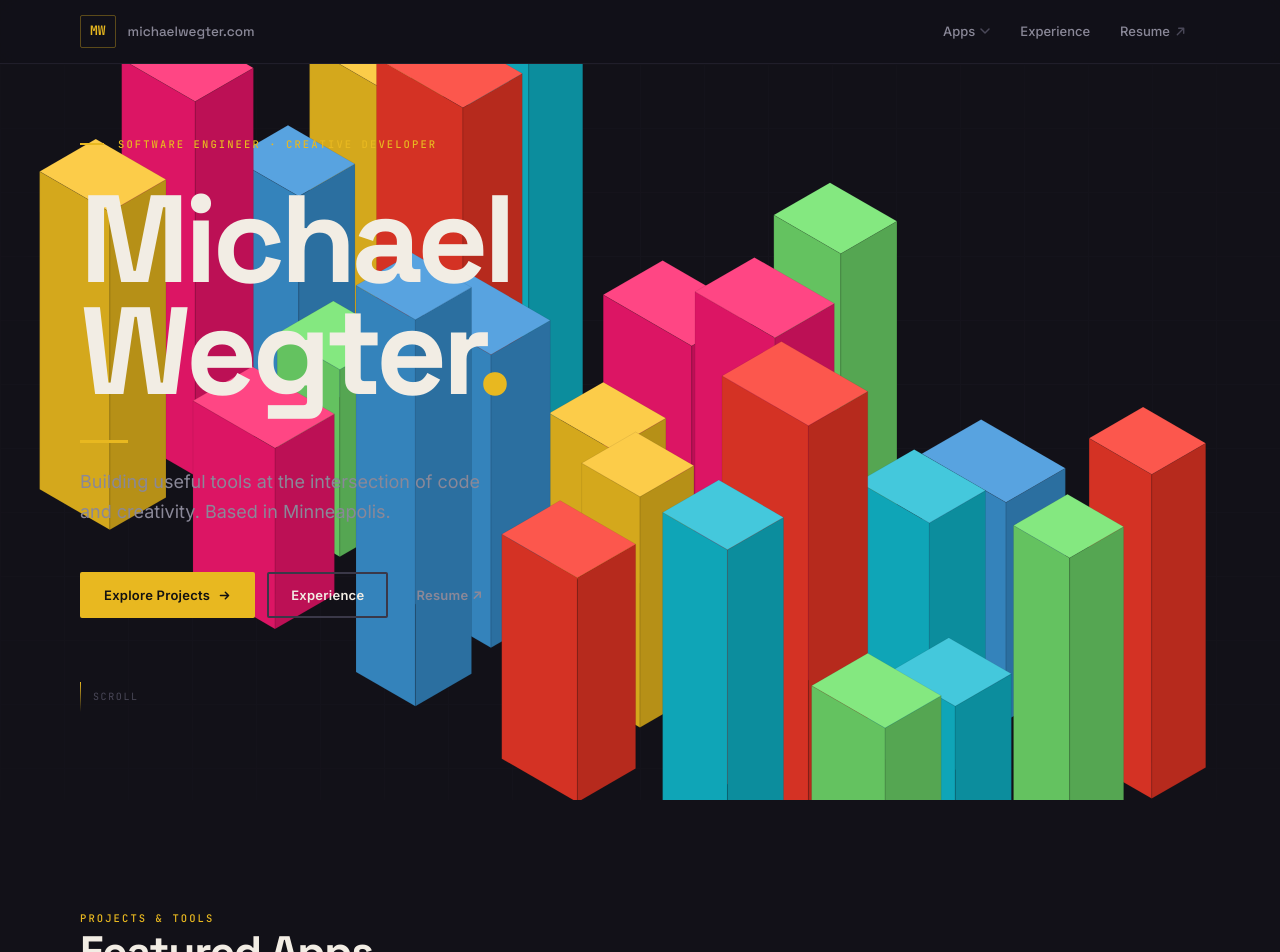
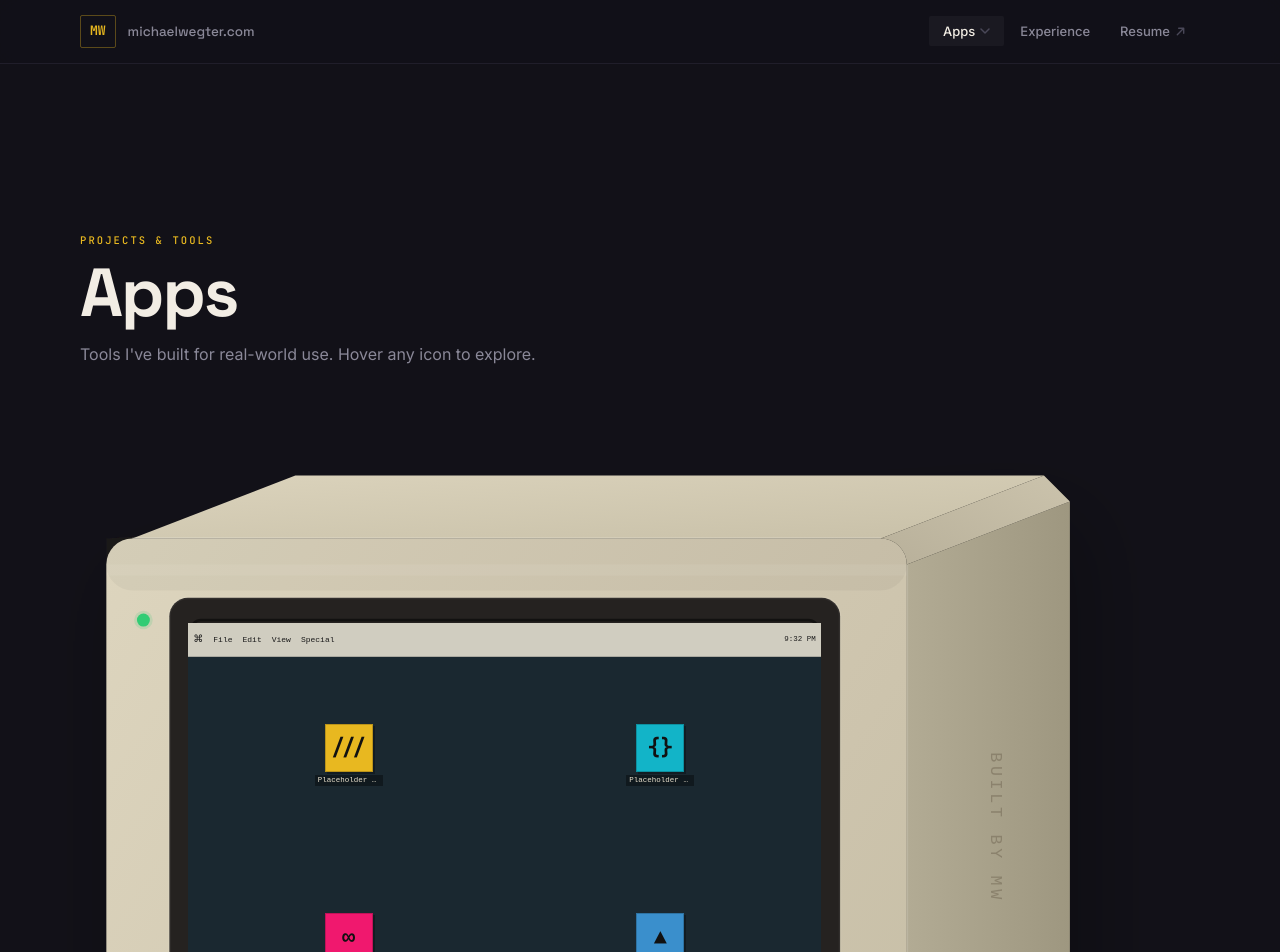
Before and after one commit to mwegter95/michaelwegter.com, a React (Vite) app: page /#/apps in a window 1280 px wide. Before the commit this address led to /#/. Shown: the top 952 px of the page. Built offline with nearby package versions, Linux system fonts and the light colour scheme.

Commit message:
nice macintosh now

```diff
--- a/src/components/MacDesktop.jsx
+++ b/src/components/MacDesktop.jsx
@@ -47,6 +47,16 @@ function MacSVG() {
           <stop offset="0%"   stopColor="#dbd3bc" />
           <stop offset="100%" stopColor="#c8c0a8" />
         </linearGradient>
+        {/* 3D corner cap — top-right front, blends top→right face */}
+        <linearGradient id="macCornerTR" x1="0%" y1="100%" x2="100%" y2="0%">
+          <stop offset="0%"   stopColor="#b8b09a" />
+          <stop offset="100%" stopColor="#cbc3ac" />
+        </linearGradient>
+        {/* 3D corner cap — bottom-right front */}
+        <linearGradient id="macCornerBR" x1="0%" y1="0%" x2="100%" y2="0%">
+          <stop offset="0%"   stopColor="#a8a18c" />
+          <stop offset="100%" stopColor="#9e9780" />
+        </linearGradient>
         {/* Screen glass sheen — subtle diagonal highlight */}
         <linearGradient id="screenSheen" x1="0%" y1="0%" x2="60%" y2="100%">
           <stop offset="0%"   stopColor="rgba(255,255,255,0.04)" />
@@ -73,24 +83,52 @@ function MacSVG() {
 
       {/* ── Drop shadow ── */}
       <g filter="url(#macShadow)">
-        <polygon points="52,44 572,10 572,658 484,692 52,692" fill="#2a2620" opacity="0.4" />
+        <polygon points="52,44 558,10 572,24 572,644 558,658 484,692 52,692" fill="#2a2620" opacity="0.4" />
       </g>
 
-      {/* ── Top face — rounded outer corners, fills gap at front face rx ── */}
-      <path
-        d="M 66,44 L 470,44 Q 484,44 484,57 L 561,16 Q 572,10 557,10 L 150,10 Q 140,10 141,19 L 52,57 Q 52,44 66,44 Z"
+      {/*
+        ── ROUNDED RECTANGULAR PRISM GEOMETRY ──
+        Front face: <rect x=52 y=44 w=432 h=648 rx=14>
+          Top edge flat segment:   x=66..470  at y=44
+          Right edge flat segment: x=484      at y=58..678
+          Top-right arc:    center(470,58)  from (470,44)→(484,58)   sweep CW
+          Bottom-right arc: center(470,678) from (484,678)→(470,692) sweep CW
+        Perspective offset: +88px right, -34px up
+
+        Top face: parallelogram aligned to front top-edge endpoints
+          (66,44) → (470,44) → (558,10) → (154,10)
+        Right face: parallelogram aligned to front right-edge endpoints
+          (484,58) → (572,24) → (572,644) → (484,678)
+        Corner caps fill the arc-gap triangles between face edges and the curved corners.
+      */}
+
+      {/* ── Top face — starts/ends exactly at front top-edge flat endpoints ── */}
+      <polygon
+        points="66,44 470,44 558,10 154,10"
         fill="url(#macTop)"
       />
-      {/* Top face edge trim — only the flat front segment */}
       <line x1="66" y1="44" x2="470" y2="44" stroke="rgba(255,255,255,0.28)" strokeWidth="1" />
 
-      {/* ── Right face — rounded outer corners, endpoints match front face rx ── */}
-      <path
-        d="M 484,57 L 561,16 Q 572,10 572,22 L 572,645 Q 572,658 561,661 L 484,680 Z"
+      {/* ── Right face — starts/ends exactly at front right-edge flat endpoints ── */}
+      <polygon
+        points="484,58 572,24 572,644 484,678"
         fill="url(#macRight)"
       />
-      {/* Right face highlight along left edge */}
-      <line x1="484" y1="57" x2="484" y2="680" stroke="rgba(255,255,255,0.12)" strokeWidth="1.5" />
+      <line x1="484" y1="58" x2="484" y2="678" stroke="rgba(255,255,255,0.12)" strokeWidth="1.5" />
+
+      {/* ── Top-right 3D corner cap ──
+          Fills the gap between top face (ends at 470,44), right face (starts at 484,58),
+          and the front face rx=14 arc. This is how a rounded prism projects in 2D. ── */}
+      <path
+        d="M 470,44 A 14,14 0 0 1 484,58 L 572,24 L 558,10 Z"
+        fill="url(#macCornerTR)"
+      />
+
+      {/* ── Bottom-right 3D corner cap ── */}
+      <path
+        d="M 484,678 A 14,14 0 0 1 470,692 L 558,658 L 572,644 Z"
+        fill="url(#macCornerBR)"
+      />
       {/* Ventilation slots — right face, middle third */}
       {[0,1,2,3,4,5,6,7,8,9,10,11,12,13,14,15].map(i => {
         const yBase = 340 + i * 18
@@ -164,24 +202,24 @@ function MacSVG() {
       <line x1="88" y1="370" x2="446" y2="370"
         stroke="rgba(255,255,255,0.07)" strokeWidth="1" />
 
-      {/* Apple logo — classic rainbow stripes with proper circular bite */}
+      {/* Apple logo — classic rainbow stripes using reference path (24×24 viewBox, scaled 1.9×, centered) */}
       <g transform="translate(268, 416)">
+        {/* clipPath uses the canonical Apple path: body + leaf as subpaths */}
         <clipPath id="appleClip">
-          {/* Body + leaf compound path; bite is a deep concave cubic arc on upper right */}
-          <path d="M 4,-22 C -4,-24 -18,-16 -22,-6 C -26,6 -22,18 -14,26 C -8,32 2,32 6,30 C 10,32 18,28 20,20 C 24,12 24,2 20,-2 C 30,-4 28,-18 18,-18 C 12,-22 6,-24 4,-22 Z M 4,-22 C 8,-34 22,-30 16,-20 Z" />
+          <path transform="scale(1.9) translate(-12, -12)"
+            d="M18.71 19.5C17.88 20.74 17 21.95 15.66 21.97C14.32 22 13.89 21.18 12.37 21.18C10.84 21.18 10.37 21.95 9.09997 22C7.78997 22.05 6.79997 20.68 5.95997 19.47C4.24997 17 2.93997 12.45 4.69997 9.39C5.56997 7.87 7.12997 6.91 8.81997 6.88C10.1 6.86 11.32 7.75 12.11 7.75C12.89 7.75 14.37 6.68 15.92 6.84C16.57 6.87 18.39 7.1 19.56 8.82C19.47 8.88 17.39 10.1 17.41 12.63C17.44 15.65 20.06 16.66 20.09 16.67C20.06 16.74 19.67 18.11 18.71 19.5ZM13 3.5C13.73 2.67 14.94 2.04 15.94 2C16.07 3.17 15.6 4.35 14.9 5.19C14.21 6.04 13.07 6.7 11.95 6.61C11.8 5.46 12.36 4.26 13 3.5Z" />
         </clipPath>
-        {/* Six-color stripes — green at top, blue at bottom */}
-        <rect x="-26" y="-24" width="50" height="9"  fill="#71b832" clipPath="url(#appleClip)" />
-        <rect x="-26" y="-15" width="50" height="9"  fill="#f7be16" clipPath="url(#appleClip)" />
-        <rect x="-26" y="-6"  width="50" height="9"  fill="#f68b1f" clipPath="url(#appleClip)" />
-        <rect x="-26" y="3"   width="50" height="9"  fill="#e62e27" clipPath="url(#appleClip)" />
-        <rect x="-26" y="12"  width="50" height="9"  fill="#9c4d9b" clipPath="url(#appleClip)" />
-        <rect x="-26" y="21"  width="50" height="11" fill="#1c7dc0" clipPath="url(#appleClip)" />
-        {/* Body outline showing the bite */}
-        <path d="M 4,-22 C -4,-24 -18,-16 -22,-6 C -26,6 -22,18 -14,26 C -8,32 2,32 6,30 C 10,32 18,28 20,20 C 24,12 24,2 20,-2 C 30,-4 28,-18 18,-18 C 12,-22 6,-24 4,-22 Z"
-          fill="none" stroke="rgba(0,0,0,0.25)" strokeWidth="1" />
-        {/* Leaf */}
-        <path d="M 4,-22 C 8,-34 22,-30 16,-20 Z" fill="#71b832" />
+        {/* Six rainbow stripes, green at top. Rects cover the full scaled bounding box. */}
+        <rect x="-16" y="-21" width="33" height="16.5" fill="#71b832" clipPath="url(#appleClip)" />
+        <rect x="-16" y="-4.5" width="33" height="5"   fill="#f7be16" clipPath="url(#appleClip)" />
+        <rect x="-16" y="0.5"  width="33" height="5"   fill="#f68b1f" clipPath="url(#appleClip)" />
+        <rect x="-16" y="5.5"  width="33" height="5"   fill="#e62e27" clipPath="url(#appleClip)" />
+        <rect x="-16" y="10.5" width="33" height="5"   fill="#9c4d9b" clipPath="url(#appleClip)" />
+        <rect x="-16" y="15.5" width="33" height="6"   fill="#1c7dc0" clipPath="url(#appleClip)" />
+        {/* Subtle outline for depth */}
+        <path transform="scale(1.9) translate(-12, -12)"
+          d="M18.71 19.5C17.88 20.74 17 21.95 15.66 21.97C14.32 22 13.89 21.18 12.37 21.18C10.84 21.18 10.37 21.95 9.09997 22C7.78997 22.05 6.79997 20.68 5.95997 19.47C4.24997 17 2.93997 12.45 4.69997 9.39C5.56997 7.87 7.12997 6.91 8.81997 6.88C10.1 6.86 11.32 7.75 12.11 7.75C12.89 7.75 14.37 6.68 15.92 6.84C16.57 6.87 18.39 7.1 19.56 8.82C19.47 8.88 17.39 10.1 17.41 12.63C17.44 15.65 20.06 16.66 20.09 16.67C20.06 16.74 19.67 18.11 18.71 19.5ZM13 3.5C13.73 2.67 14.94 2.04 15.94 2C16.07 3.17 15.6 4.35 14.9 5.19C14.21 6.04 13.07 6.7 11.95 6.61C11.8 5.46 12.36 4.26 13 3.5Z"
+          fill="none" stroke="rgba(0,0,0,0.2)" strokeWidth="0.5" />
       </g>
 
       {/* "Macintosh" model name */}
```
